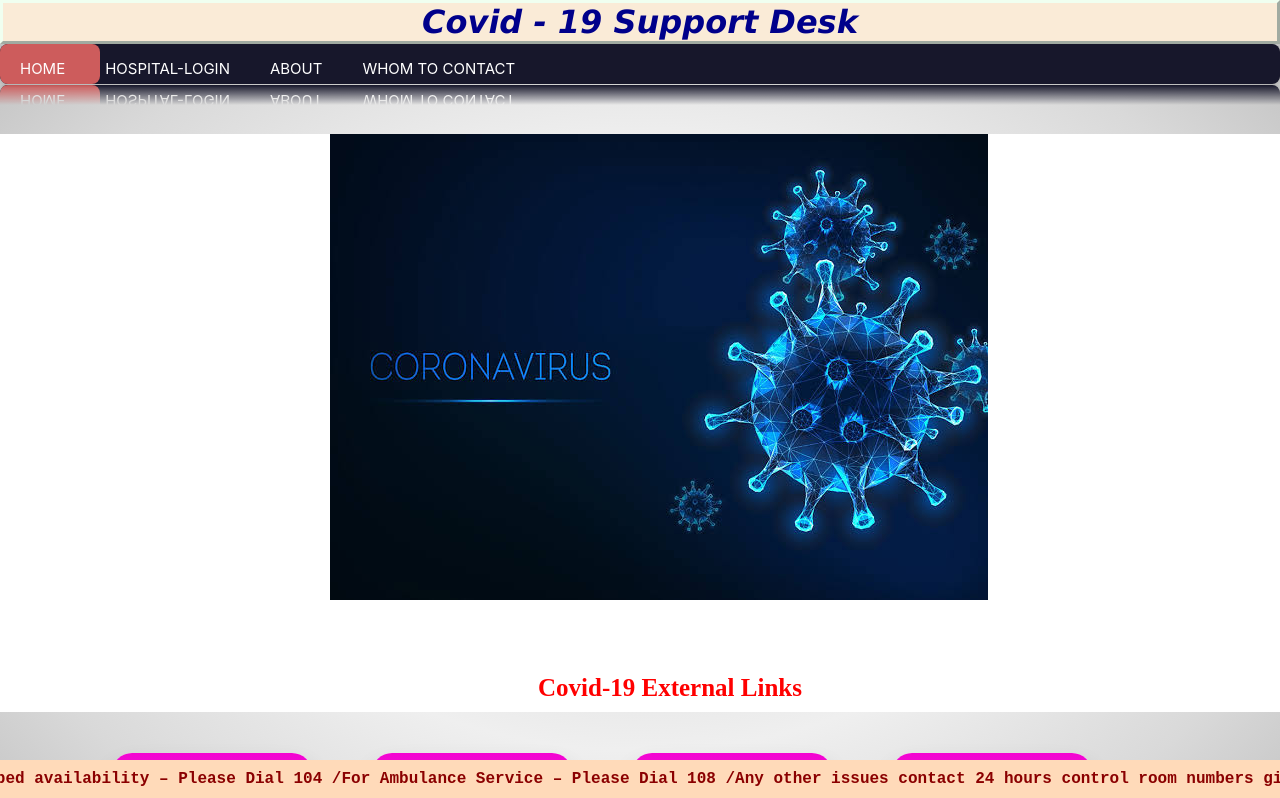
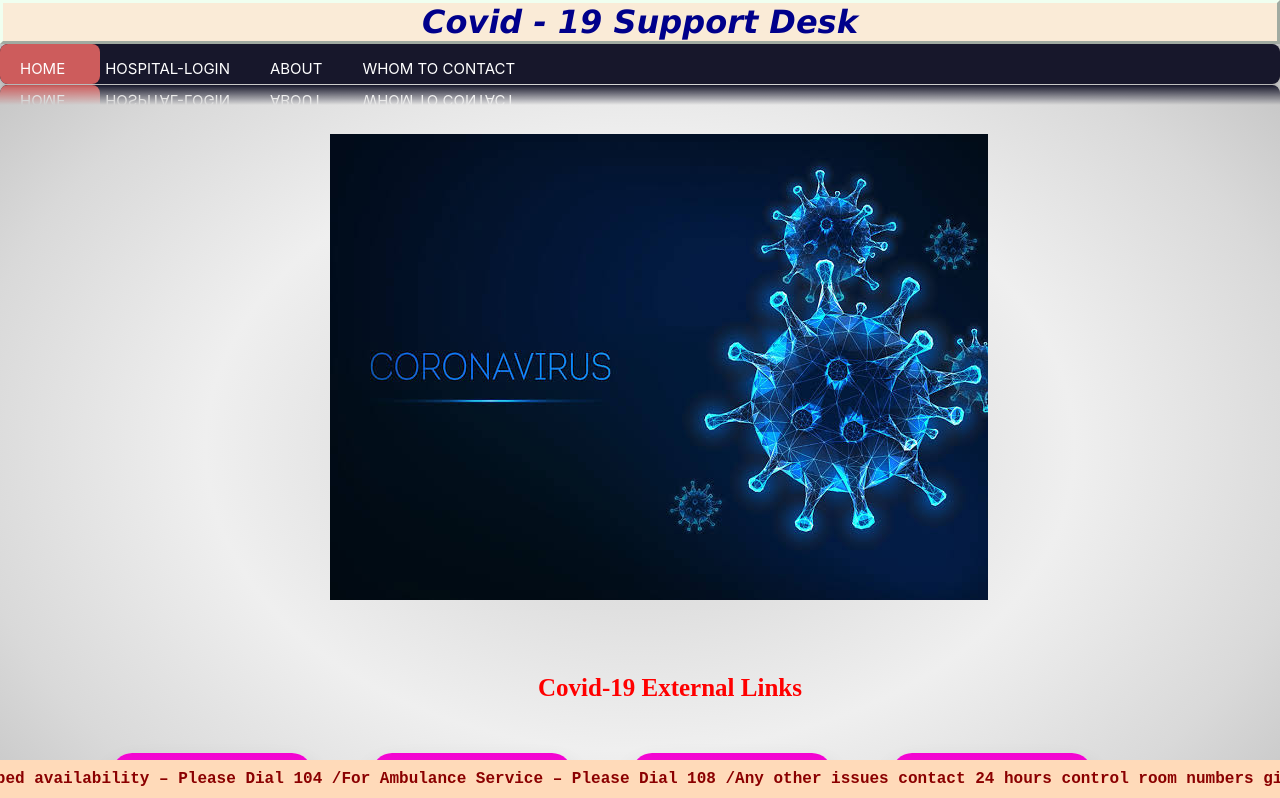
Before and after one commit to RoshiniSukumar/Covid-19-Support-Desk, a React (Create React App) app: page /about in a window 1280 px wide. Shown: the top 798 px of the page. Built offline with nearby package versions, Linux system fonts and the light colour scheme.

Commit message:
exlinks css

```diff
--- a/src/components/function/Exlinks.css
+++ b/src/components/function/Exlinks.css
@@ -18,7 +18,7 @@
     text-align: center;
     position:relative;
     left:550px;
-
+    /* background-image: radial-gradient( lightgrey 0%, lightgrey 1%, #e0e0e0 26%, #efefef 48%, #d9d9d9 75%, #bcbcbc 100%); */
 }
 
 
@@ -35,7 +35,7 @@
     justify-content: center;
     align-items: center;
     min-height: 12px;
-    background:white;
+    /* background:white; */
     background-attachment: fixed;
     margin-bottom:10px;
     padding: 0;
```
